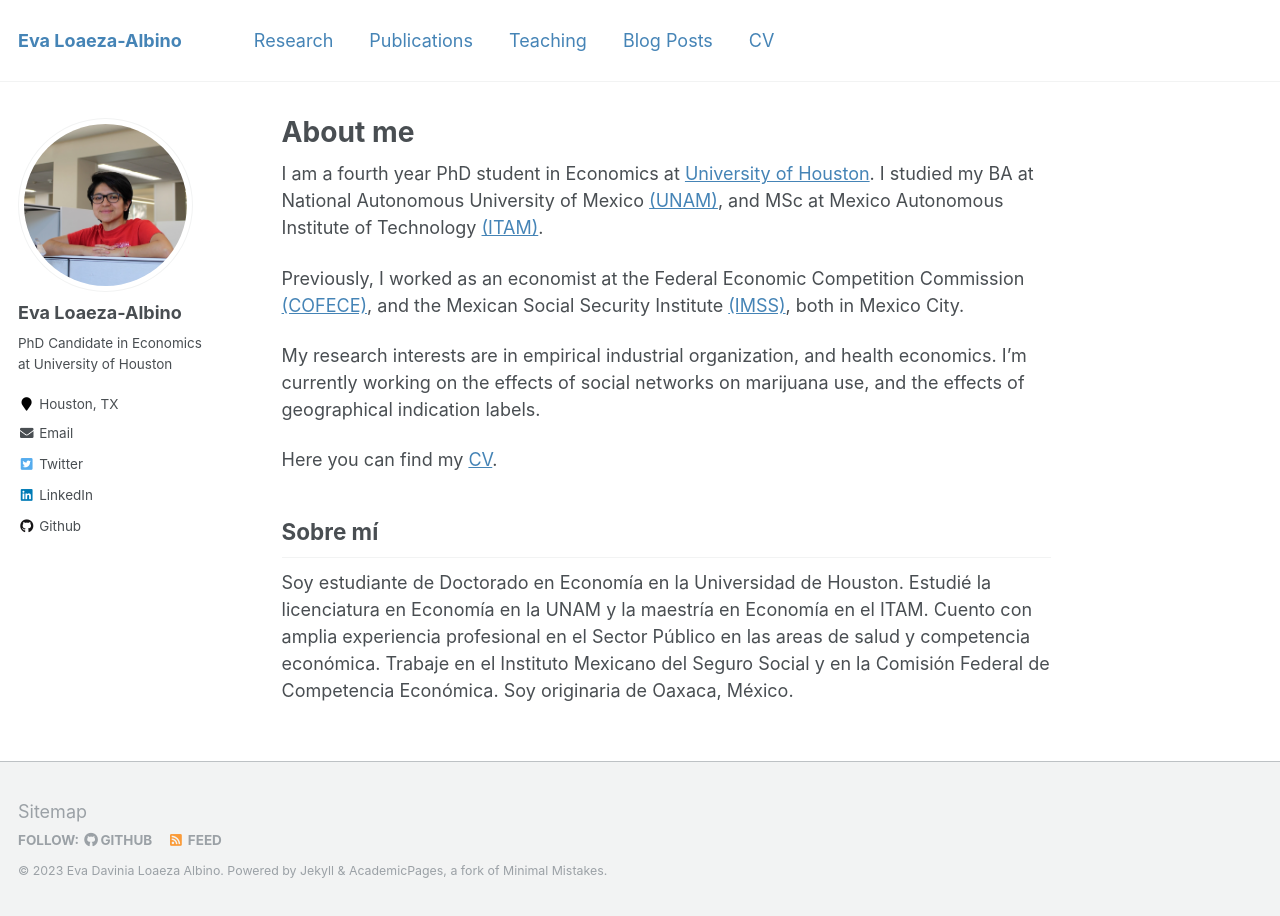
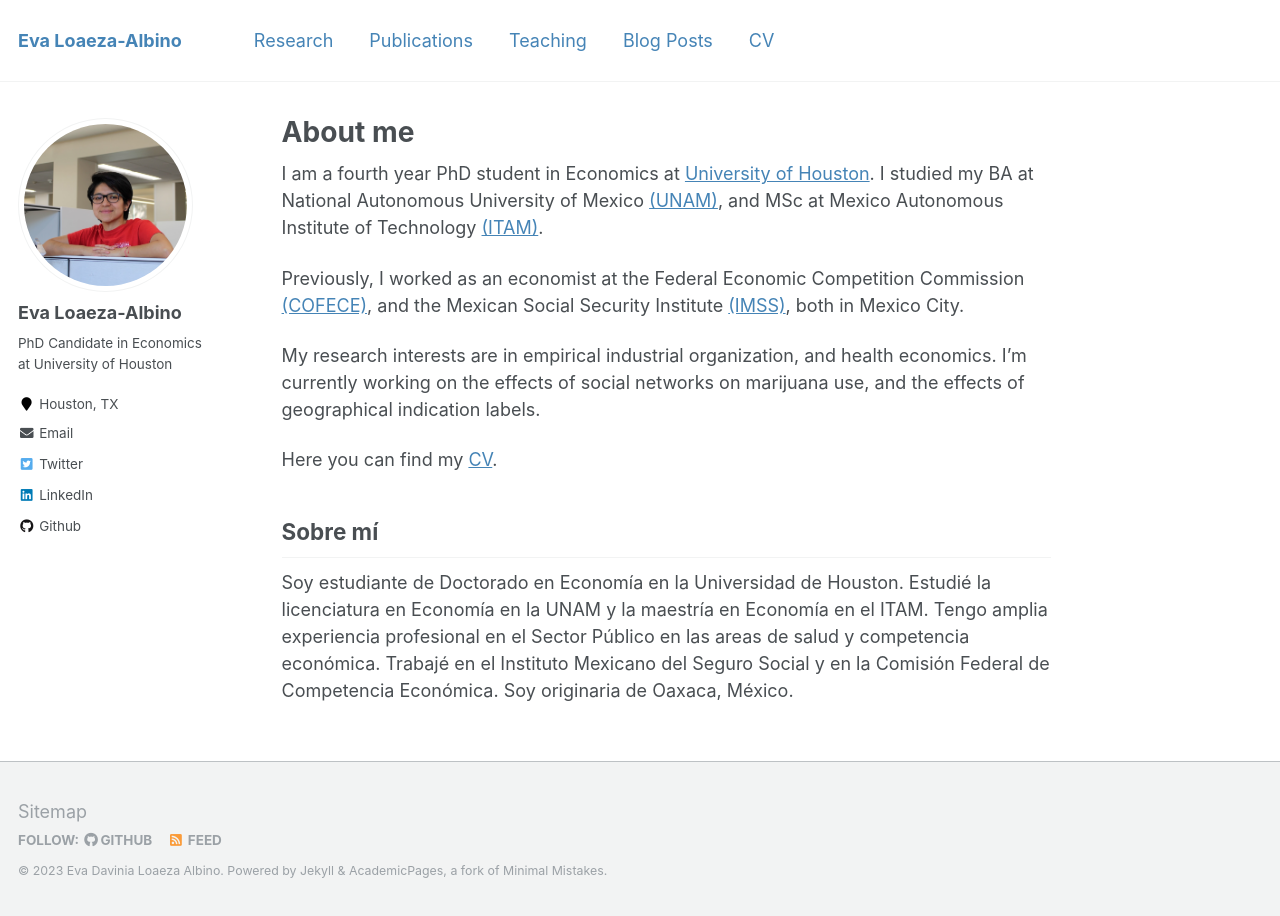
Before and after one commit to evaloaeza/evaloaeza.github.io, a Jekyll site: the page built from _pages/about.md, in a window 1280 px wide. Built offline with Jekyll 4.4.1, drawn with Linux system fonts in a browser that asks for light colours.

Commit message:
Update about.md

```diff
--- a/_pages/about.md
+++ b/_pages/about.md
@@ -19,4 +19,4 @@
 ## Sobre mí
 
 Soy estudiante de Doctorado en Economía en la Universidad de Houston. Estudié la licenciatura en Economía en la UNAM y la maestría en Economía en el ITAM.
-Cuento con amplia experiencia profesional en el Sector Público en las areas de salud y competencia económica. Trabaje en el Instituto Mexicano del Seguro Social y en la Comisión Federal de Competencia Económica. Soy originaria de Oaxaca, México.
+Tengo amplia experiencia profesional en el Sector Público en las areas de salud y competencia económica. Trabajé en el Instituto Mexicano del Seguro Social y en la Comisión Federal de Competencia Económica. Soy originaria de Oaxaca, México.
```
